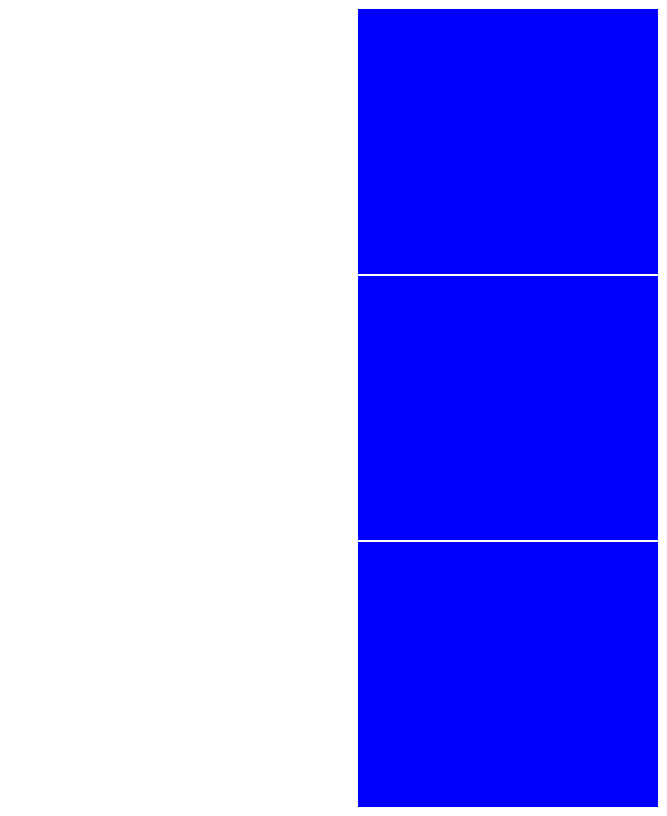
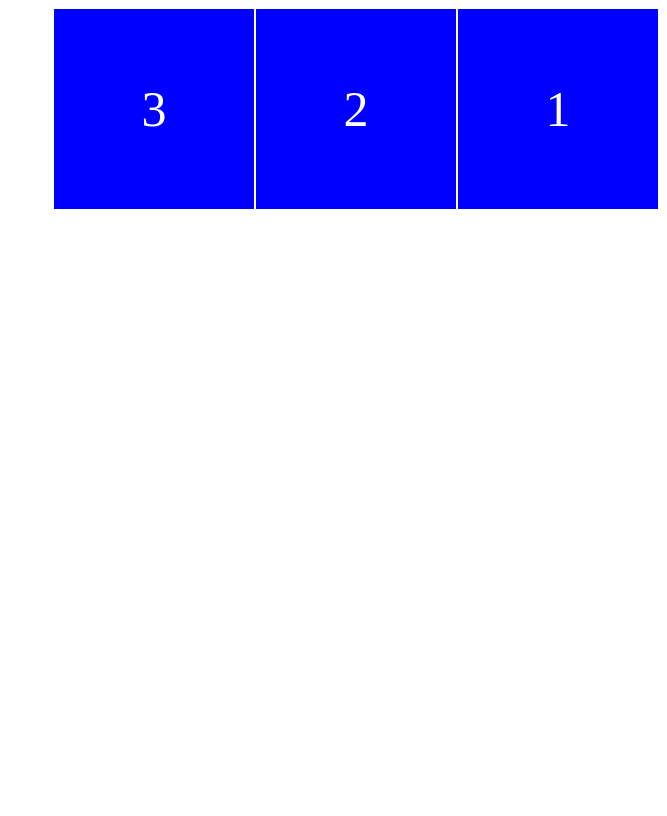
Before and after one commit to mina-raina-choi/css-master, a plain HTML site: page flexbox.html in a window 1280 px wide. Shown: the whole page, without its empty margins (613-1280 px from the left). Drawn offline with Linux system fonts and the light colour scheme.

Commit message:
flex wrap and direction

```diff
--- a/flexbox.html
+++ b/flexbox.html
@@ -9,26 +9,42 @@
     <style>
         /* 정렬할 아이템의 부모에다 display:flex를 한다 (flex-container)
             그럼 그 자식들은 flex-item이 되어 flex 속성을 갖게됨.*/
+        /* .father {
+            flex로 설정하면 이미 방향은 row로 결정 flex-direction: row
+            display: flex;
+            direction이 설정된 방향을 정렬하는 쪽이 main axis(row =>  가로정렬)
+            direction이 바뀌면 main-axis와 cross-axis가 바뀜
+            flex-direction: column;
+            main axis 정렬
+            justify-content: space-around;
+            cross axis 정렬
+            align-items: flex-end;
+            viewport 100% 지금 화면의 100%
+            height: 100vh;
+        } */
+
         .father {
-            /* flex로 설정하면 이미 방향은 row로 결정 flex-direction: row */
+            /* 기본적으로 flex에서는 공간이 모자랄 때, flex-item들이 찌그러짐 - nowrap */
             display: flex;
-            /* direction이 설정된 방향을 정렬하는 쪽이 main axis(row =>  가로정렬)
-            direction이 바뀌면 main-axis와 cross-axis가 바뀜 */
-            flex-direction: column;
-            /* main axis 정렬*/
-            justify-content: space-around;
-            /* cross axis 정렬 */
-            align-items: flex-end;
-            /* viewport 100% 지금 화면의 100% */
+            /* flex-item들 사이에 더이상 공간이 없을 때, 어떻게 item들을 보여줄것인가를 결정*/
+            flex-wrap: wrap;
+            justify-content: flex-start;
+            flex-direction: row-reverse;
+            /* row-reverse를 하면 flex-start는 오른쪽, flex-end가 왼쪽 */
             height: 100vh;
         }
 
 
         .box {
-            width: 300px;
-            height: 300px;
+            width: 200px;
+            height: 200px;
             background-color: blue;
             border: 1px solid white;
+            display: flex;
+            justify-content: center;
+            align-items: center;
+            color: white;
+            font-size: 50px;
             /* display: inline-block; */
         }
 
@@ -52,9 +68,9 @@
 
 <body>
     <div class="father">
-        <div class="box"></div>
-        <div class="box"></div>
-        <div class="box"></div>
+        <div class="box">1</div>
+        <div class="box">2</div>
+        <div class="box">3</div>
     </div>
 </body>
 
```
Also changed, not shown: README.md.
